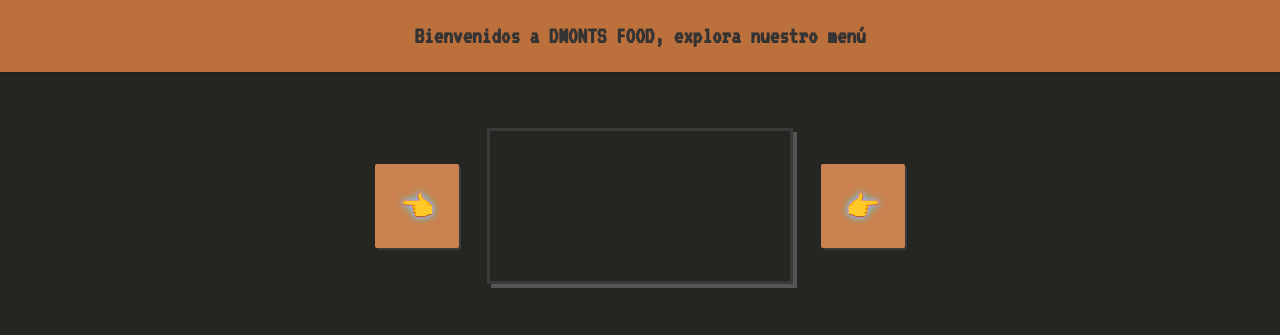
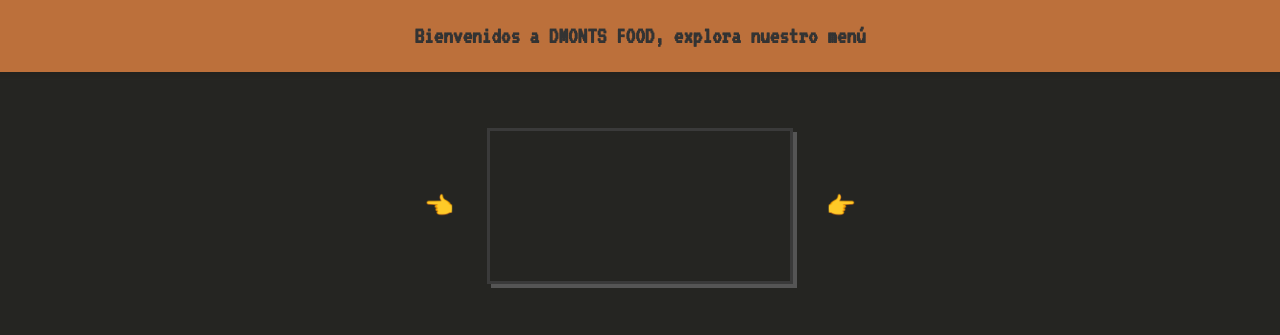
Before and after one commit to Karolart/DmontsFoodRest, a plain HTML site: page index.html in a window 1280 px wide. Shown: the top 335 px of the page. Drawn offline with Linux system fonts and the light colour scheme; a script that the page names is missing.

Commit message:
menu complete

```diff
--- a/style.css
+++ b/style.css
@@ -45,25 +45,22 @@
 }
 
 .hand-btn {
-  background: #cc8250;
-  border: none;
-  font-size: 1em;
+  background: transparent;         /* Sin fondo ruidoso */
+  border: none;                    /* Sin borde */
+  font-size: 1.5rem;               /* Tamaño reducido de la mano */
   cursor: pointer;
-  border-radius: 2px;
-  box-shadow: 2px 2px 0 #3a3a3a;
-  color: #080808;
-  text-shadow: 0 0 4px #ff77ff, 0 0 8px #00ffff;
+  color: #d3db5f;                  /* Color amarillo suave como tu texto */
   display: flex;
   align-items: center;
   justify-content: center;
-  width: 3em;
-  height: 3em;
-  transition: transform 0.1s ease;
+  width: 2.5rem;                   /* Tamaño compacto */
+  height: 2.5rem;
+  transition: transform 0.2s ease;
 }
 
 .hand-btn:hover {
-  transform: scale(1.1);
-  background-color: #b36c45;
+  transform: scale(1.2);
+  color: #ffffff;                  /* Cambio sutil al pasar el mouse */
 }
 
 .download-wrapper {
```
